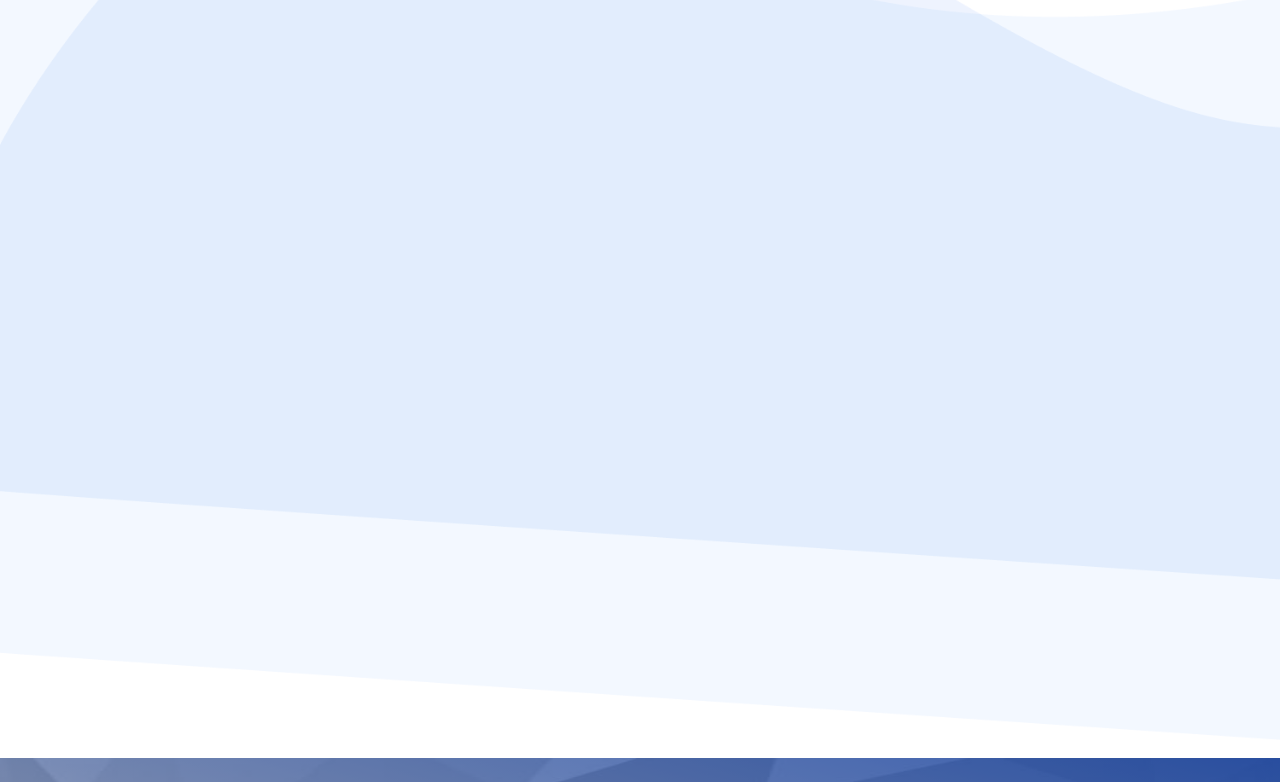
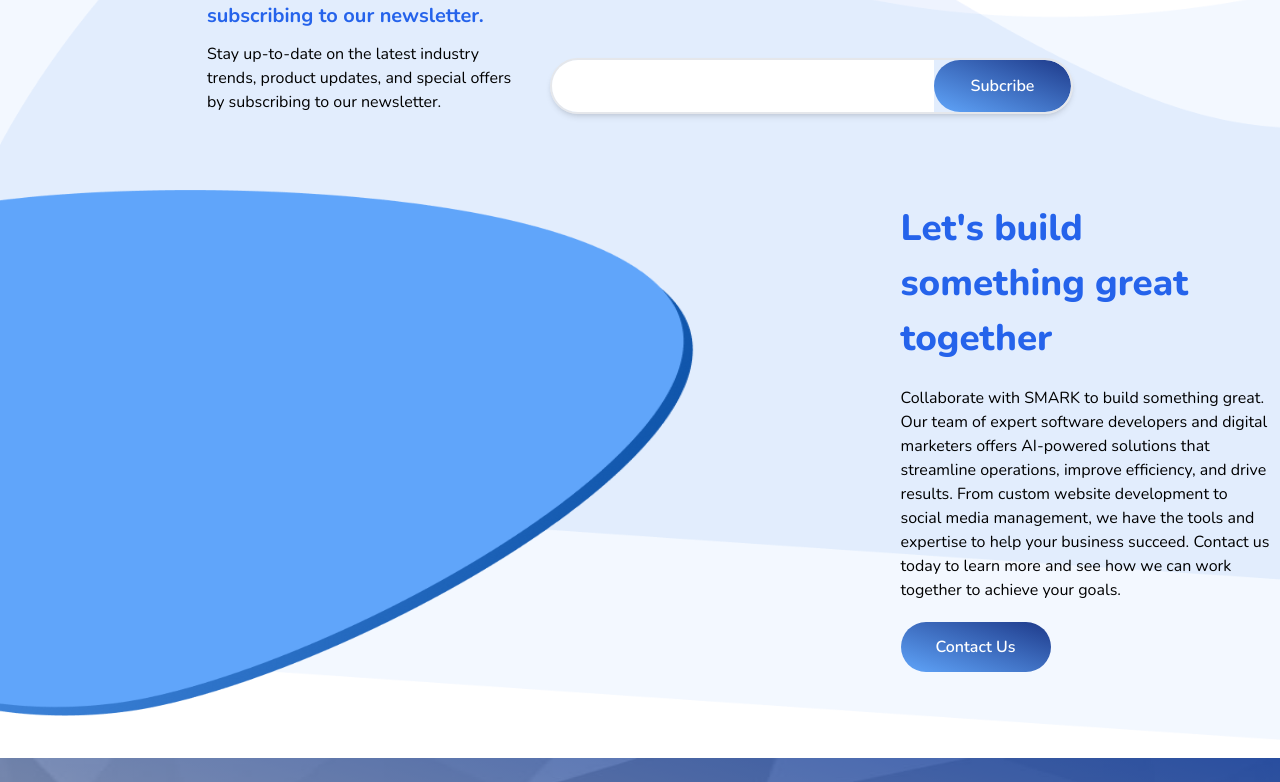
Before and after one commit to DannyPreye/Smack, a Next.js app: page / in a window 1280 px wide. Shown: the part 2947-3729 px from the top of the page. Built offline with nearby package versions, Linux system fonts and the light colour scheme.

Commit message:
ci: Finished the homepage

```diff
--- a/components/Subscribe/index.tsx
+++ b/components/Subscribe/index.tsx
@@ -1,12 +1,26 @@
 import Image from 'next/image'
+import Button from '../Button'
+import { Heading2 } from '../Text'
 import SubscribeCard from './SubscribeCard'
 const index = () => {
     return (
         <section className='relative overflow-x-hidden'>
             <Image src="/subscribe.png" alt='' layout='responsive' width={2648} height={1184.97} />
-            <div className="absolute w-full h-full left-0 top-0">
+            <div className="absolute w-full  left-0 bottom-0">
                 <div className="container mx-auto">
                     <SubscribeCard />
+                    <div className="w-full flex justify-between">
+                    </div>
+                </div>
+                <div className="flex items-center container mx-auto">
+                    <div className='lg:block hidden relative left-[-8rem]  h-[644px] w-[925px] '>
+                        <Image src="/oval.png" alt='' fill />
+                    </div>
+                    <div className='w-[401px] px-2 flex flex-col gap-5'>
+                        <h2 className='font-extrabold  text-blue-600 text-[2rem] lg:text-[2.3rem]'>Let's build something great together</h2>
+                        <p>Collaborate with SMARK to build something great. Our team of expert software developers and digital marketers offers AI-powered solutions that streamline operations, improve efficiency, and drive results. From custom website development to social media management, we have the tools and expertise to help your business succeed. Contact us today to learn more and see how we can work together to achieve your goals.</p>
+                        <Button title='Contact Us' />
+                    </div>
                 </div>
             </div>
         </section>
```
Also changed, not shown: public/Oval.png (renamed from public/Oval (1).png).
